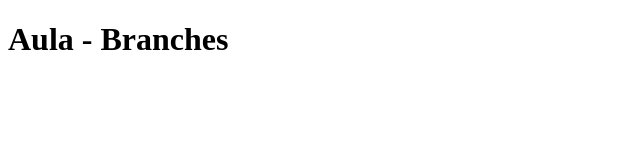
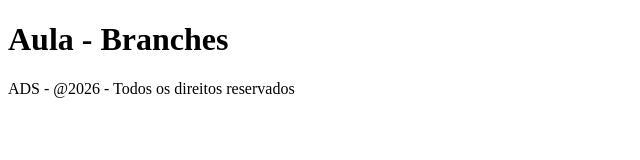
Before and after one commit to rayDouglas-Dev/class-repository-2, a plain HTML site: page index.html in a window 1280 px wide. Shown: the whole page, without its empty margins (0-640 px from the left). Drawn offline with Linux system fonts and the light colour scheme.

Commit message:
created footer initial page

```diff
--- a/index.html
+++ b/index.html
@@ -3,9 +3,10 @@
 <head>
     <meta charset="UTF-8">
     <meta name="viewport" content="width=device-width, initial-scale=1.0">
-    <title>Aula 16/11/2026</title>
+    <title>Aula sobre branches</title>
 </head>
 <body>
     <h1>Aula - Branches</h1>
+    <footer>ADS - @2026 - Todos os direitos reservados</footer>
 </body>
 </html>
```
